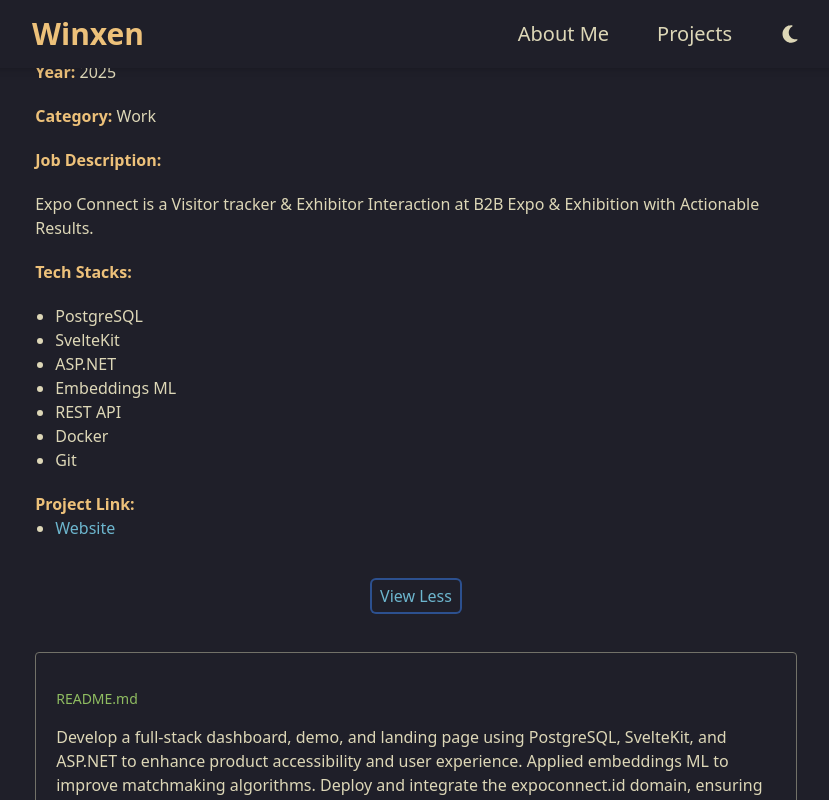
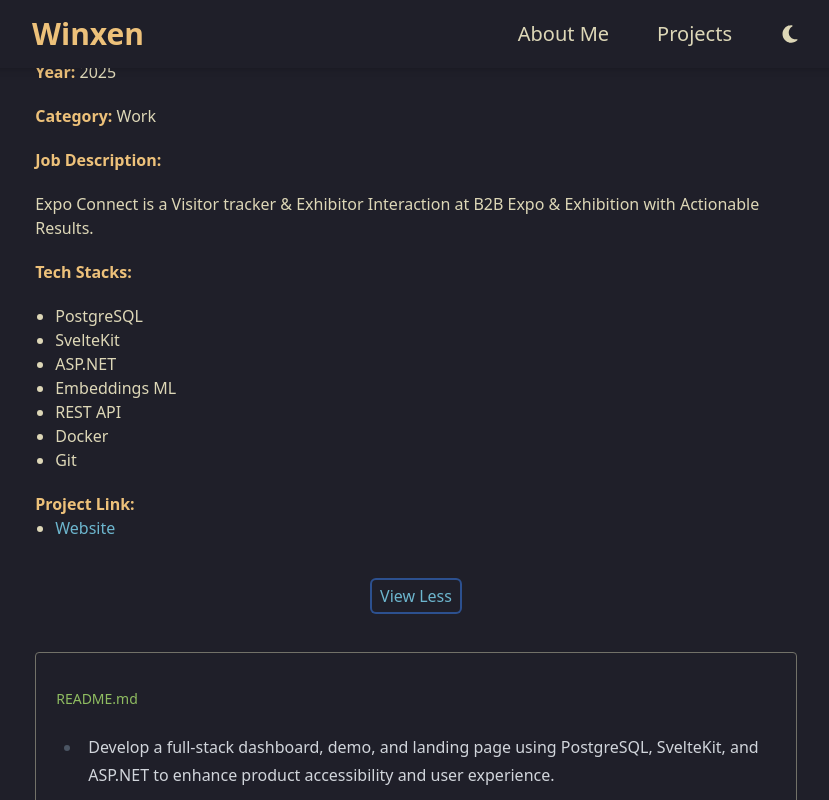
Before and after one commit to winxene/winxen, a Next.js app: page /projects/expo-connect in a window 1280 px wide. Both pictures are taken after a click on the button "View More". Shown: the part 700-1500 px from the top of the page, without its empty margins (224-1053 px from the left). Built offline with nearby package versions, Linux system fonts and the light colour scheme.

Commit message:
feat: added markdown styling for job descriptions

```diff
--- a/package.json
+++ b/package.json
@@ -24,7 +24,11 @@
     "postcss": "8.4.24",
     "react": "18.2.0",
     "react-dom": "18.2.0",
+    "react-markdown": "^10.1.0",
     "tailwindcss": "3.3.2",
     "typescript": "5.1.6"
+  },
+  "devDependencies": {
+    "@tailwindcss/typography": "^0.5.19"
   }
 }
--- a/src/app/projects/[slug]/page.tsx
+++ b/src/app/projects/[slug]/page.tsx
@@ -9,6 +9,7 @@ import TerminalPane from "@/components/ui/TerminalPane";
 import ReadmeCard from "@/components/ui/ReadmeCard";
 import Carousel from "@/components/projects/carousel";
 import { getPublicationLinkDisplay } from "@/utils/link/getPublicationLinkDisplay";
+import ReactMarkdown from "react-markdown";
 
 interface ProjectPageProps {
   params: {
@@ -115,7 +116,13 @@ export default function ProjectPage({ params }: ProjectPageProps) {
           {showReadme ? "View Less" : "View More"}
         </button>
       )}
-      {showReadme && <ReadmeCard>{project.jobDescriptions}</ReadmeCard>}
+      {showReadme && (
+        <ReadmeCard>
+          <div className="prose prose-invert max-w-none">
+            <ReactMarkdown>{project.jobDescriptions}</ReactMarkdown>
+          </div>
+        </ReadmeCard>
+      )}
       <TerminalPane setShowContent={setShowContent} />
     </PageLayout>
   );
--- a/src/constants/projects/projects.ts
+++ b/src/constants/projects/projects.ts
@@ -13,8 +13,12 @@ export const PROJECT_LISTS: Projects[] = [
     projectCategory: ProjectCategory.WORK,
     role: "Software Engineer (fullstack)",
     yearAccomplished: "2025",
-    jobDescriptions:
-      "Develop a full-stack dashboard, demo, and landing page using PostgreSQL, SvelteKit, and ASP.NET to enhance product accessibility and user experience. Applied embeddings ML to improve matchmaking algorithms. Deploy and integrate the expoconnect.id domain, ensuring reliable uptime and smooth web access. Maintain and resolve bugs to improve system stability and optimise user workflows.",
+    jobDescriptions: `
+- Develop a full-stack dashboard, demo, and landing page using PostgreSQL, SvelteKit, and ASP.NET to enhance product accessibility and user experience.
+- Applied embeddings ML to improve matchmaking algorithms.
+- Deploy and integrate the expoconnect.id domain, ensuring reliable uptime and smooth web access.
+- Maintain and resolve bugs to improve system stability and optimise user workflows.
+`,
     descriptions:
       "Expo Connect is a Visitor tracker & Exhibitor Interaction at B2B Expo & Exhibition with Actionable Results.",
     techStack: [
@@ -35,8 +39,13 @@ export const PROJECT_LISTS: Projects[] = [
     projectCategory: ProjectCategory.WORK,
     role: "Software Engineer (fullstack)",
     yearAccomplished: "2024 - Now",
-    jobDescriptions:
-      "Spearheading the development of a real-time object detection system utilising YOLOv11, decreasing waste sorting errors by 15% and improving smart bin efficiency, featured across Jakarta events. Developing a web-based Human-Machine Interface (HMI) for a waste management system and data collection using React and TypeScript, serving 1000+ wastes. Building and optimising a RESTful backend for waste database management and audit report generation utilising Golang, Firebase, PostgreSQL, Docker, and Gin. Integrating various APIs to deliver detection results while managing version control with Python, MQTT, FastAPI, and Git. Authoring comprehensive API documentation for 5 modules to support system usability and integration.",
+    jobDescriptions: `
+- Spearheading the development of a real-time object detection system utilising YOLOv11, decreasing waste sorting errors by 15% and improving smart bin efficiency, featured across Jakarta events.
+- Developing a web-based Human-Machine Interface (HMI) for a waste management system and data collection using React and TypeScript, serving 1000+ wastes.
+- Building and optimising a RESTful backend for waste database management and audit report generation utilising Golang, Firebase, PostgreSQL, Docker, and Gin.
+- Integrating various APIs to deliver detection results while managing version control with Python, MQTT, FastAPI, and Git.
+- Authoring comprehensive API documentation for 5 modules to support system usability and integration.
+`,
     descriptions:
       "A comprehensive ticketing platform built for event organisers. Implemented new payment gateway integration using Xendit, automated email notification system, and revamped the website's UI/UX design. Working closely with clients to optimize workflow and ensure seamless functionality across all features.",
     techStack: [
--- a/tailwind.config.js
+++ b/tailwind.config.js
@@ -65,5 +65,5 @@ module.exports = {
       },
     },
   },
-  plugins: [],
+  plugins: [require("@tailwindcss/typography")],
 };
```
Also changed, not shown: 2 other files (tests, documents, lock files or other folders).
